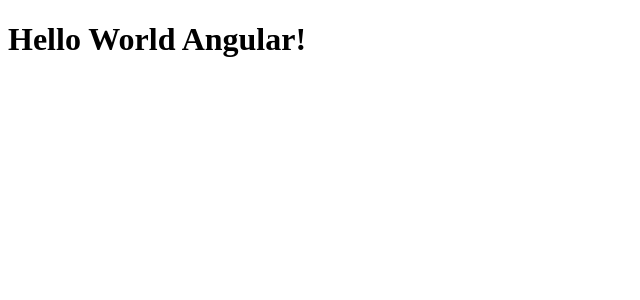
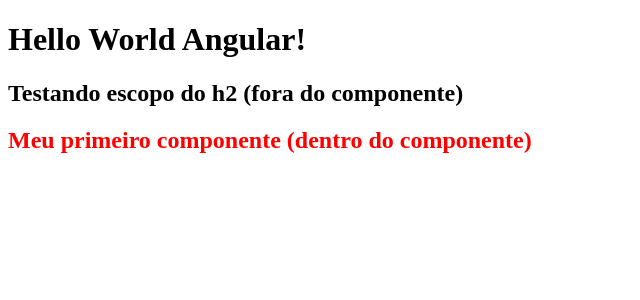
Before and after one commit to obrandemburg/Angular, an Angular app in the folder curso-angular-13/: page / in a window 1280 px wide. Shown: the top 300 px of the page, without its empty margins (0-640 px from the left). Built offline with nearby package versions, Linux system fonts and the light colour scheme.

Commit message:
Criando componentes - #04

```diff
--- a/curso-angular-13/src/app/app.html
+++ b/curso-angular-13/src/app/app.html
@@ -1 +1,3 @@
 <h1>Hello World Angular!</h1>
+<h2>Testando escopo do h2 (fora do componente)</h2>
+<app-first-component></app-first-component>
--- a/curso-angular-13/src/app/app.ts
+++ b/curso-angular-13/src/app/app.ts
@@ -1,8 +1,9 @@
 import { Component, signal } from '@angular/core';
 import { RouterOutlet } from '@angular/router';
+import { FirstComponent } from './components/first-component/first-component';
 
 @Component({
-  imports: [RouterOutlet],
+  imports: [RouterOutlet, FirstComponent],
   selector: 'app-root',
   styleUrl: './app.css',
   templateUrl: './app.html',
--- /dev/null
+++ b/curso-angular-13/src/app/components/first-component/first-component.css
@@ -0,0 +1,3 @@
+h2{
+    color: red;
+}
--- /dev/null
+++ b/curso-angular-13/src/app/components/first-component/first-component.html
@@ -0,0 +1 @@
+<h2>Meu primeiro componente (dentro do componente)</h2>
```
Also changed, not shown: curso-angular-13/src/app/components/first-component/first-component.ts (added, +9 -0 lines), 1 other file (tests, documents, lock files or other folders).
